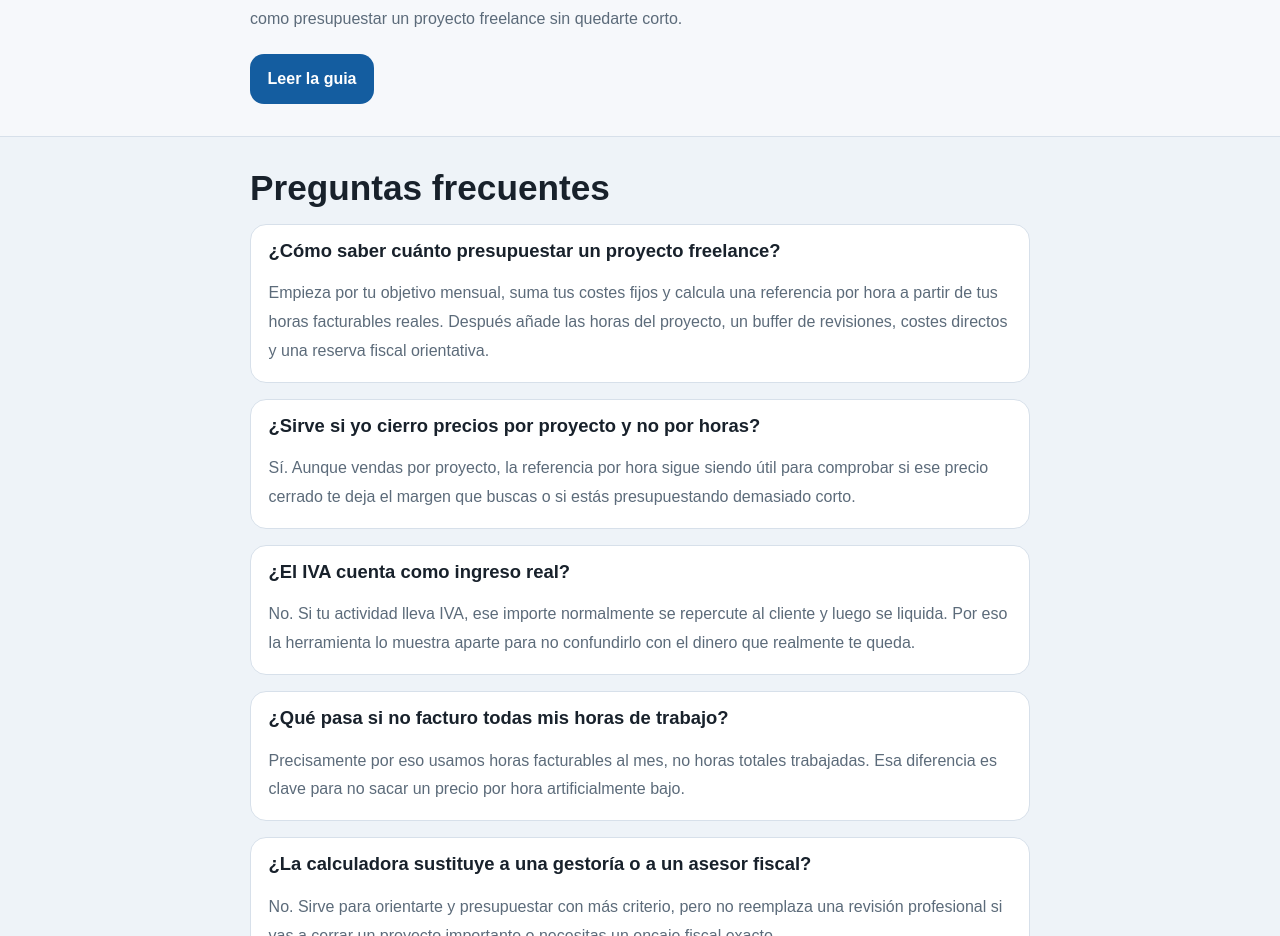
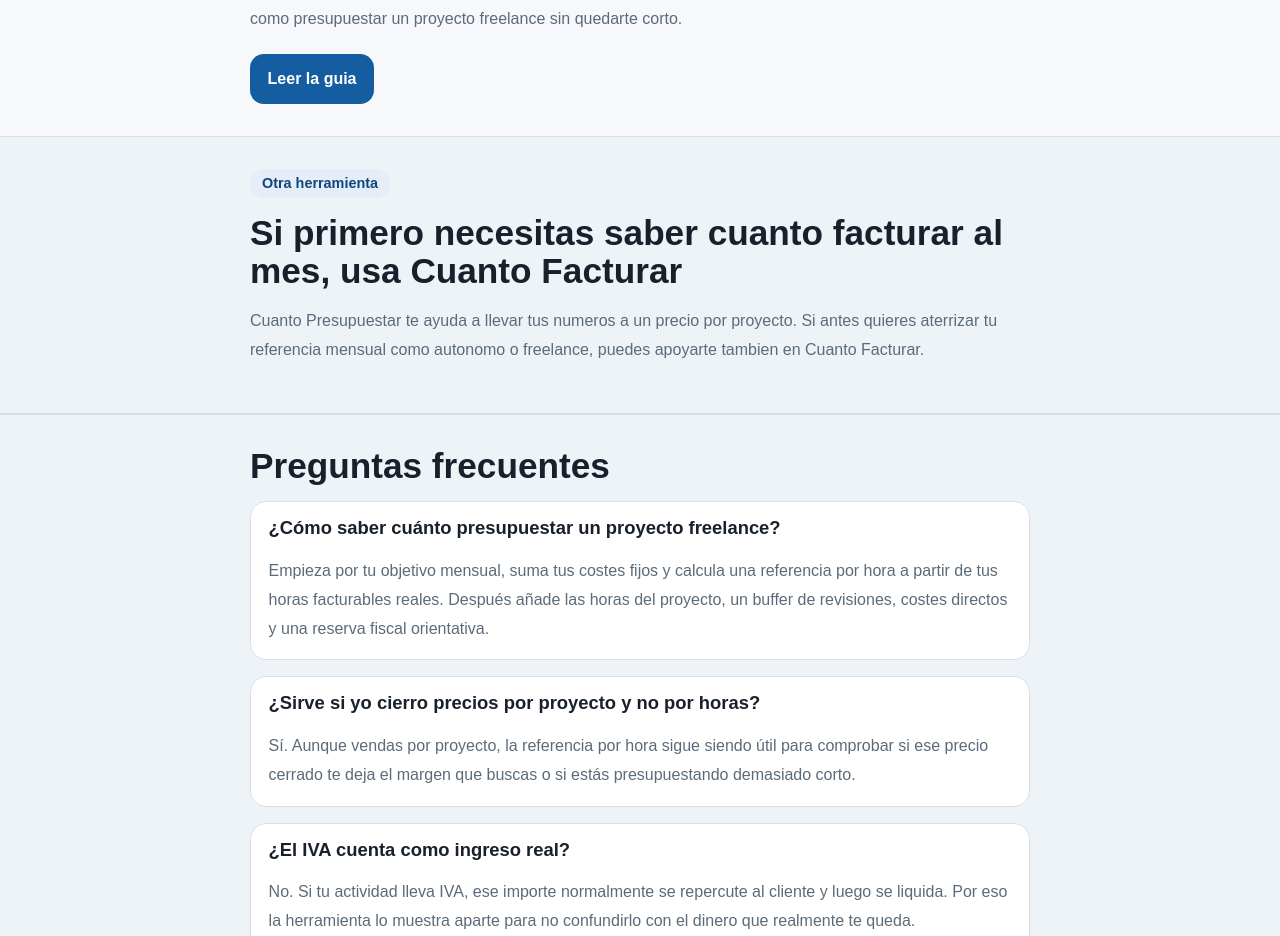
Before and after one commit to djimenezm/cuantopresupuestar, a Next.js app: page / in a window 1280 px wide. Shown: the part 2642-3578 px from the top of the page. Built offline with nearby package versions, Linux system fonts and the light colour scheme; no server answers.

Commit message:
Add cross-link to Cuanto Facturar

```diff
--- a/app/page.tsx
+++ b/app/page.tsx
@@ -188,6 +188,17 @@
           </div>
         </div>
       </section>
+      <section className="section alt">
+        <div className="container text-block">
+          <span className="eyebrow">Otra herramienta</span>
+          <h2>Si primero necesitas saber cuanto facturar al mes, usa Cuanto Facturar</h2>
+          <p>
+            Cuanto Presupuestar te ayuda a llevar tus numeros a un precio por proyecto. Si antes
+            quieres aterrizar tu referencia mensual como autonomo o freelance, puedes apoyarte
+            tambien en <a href="https://www.cuantofacturar.es">Cuanto Facturar</a>.
+          </p>
+        </div>
+      </section>
 
       <FAQ />
       <Footer />
```
